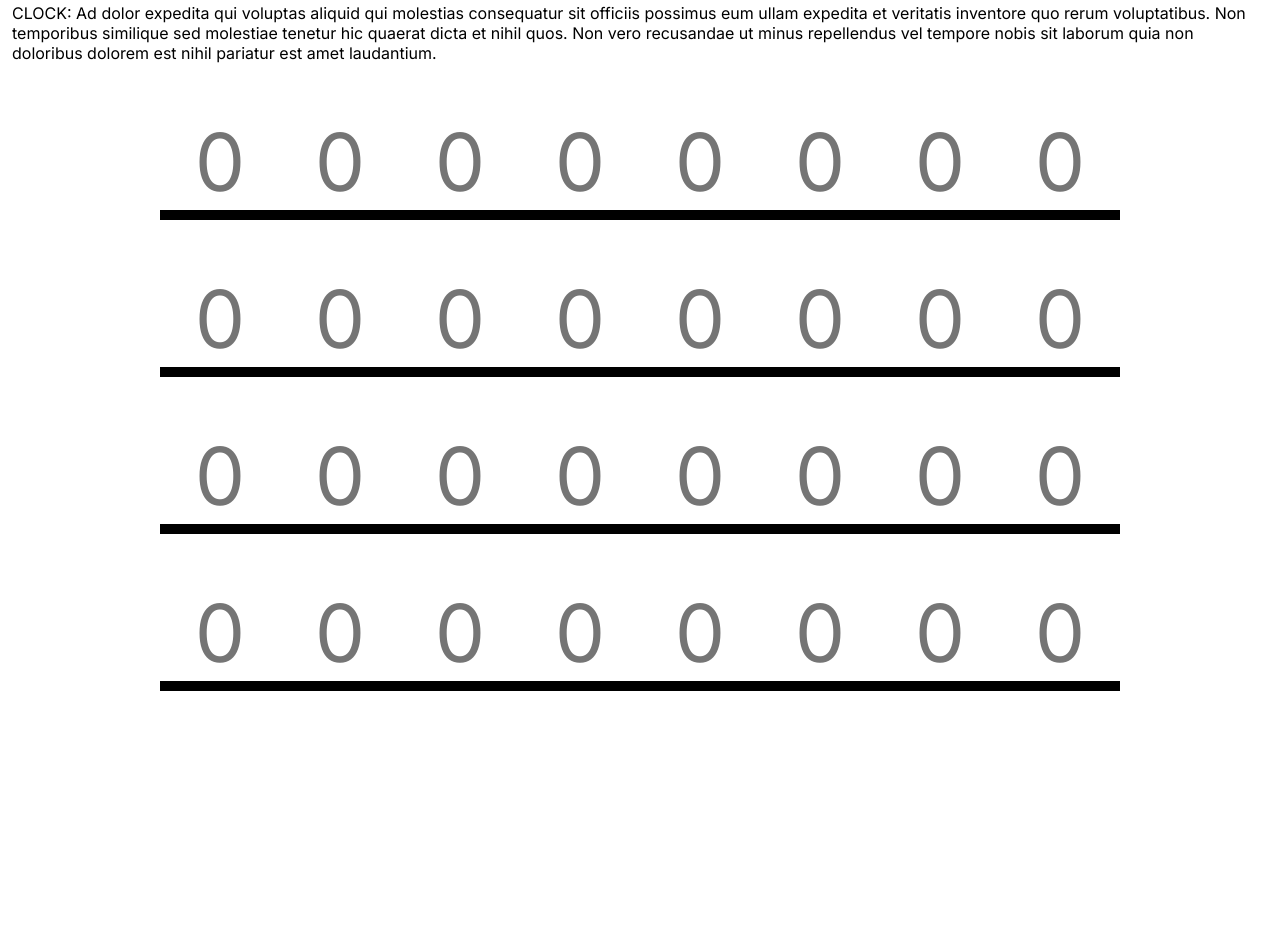
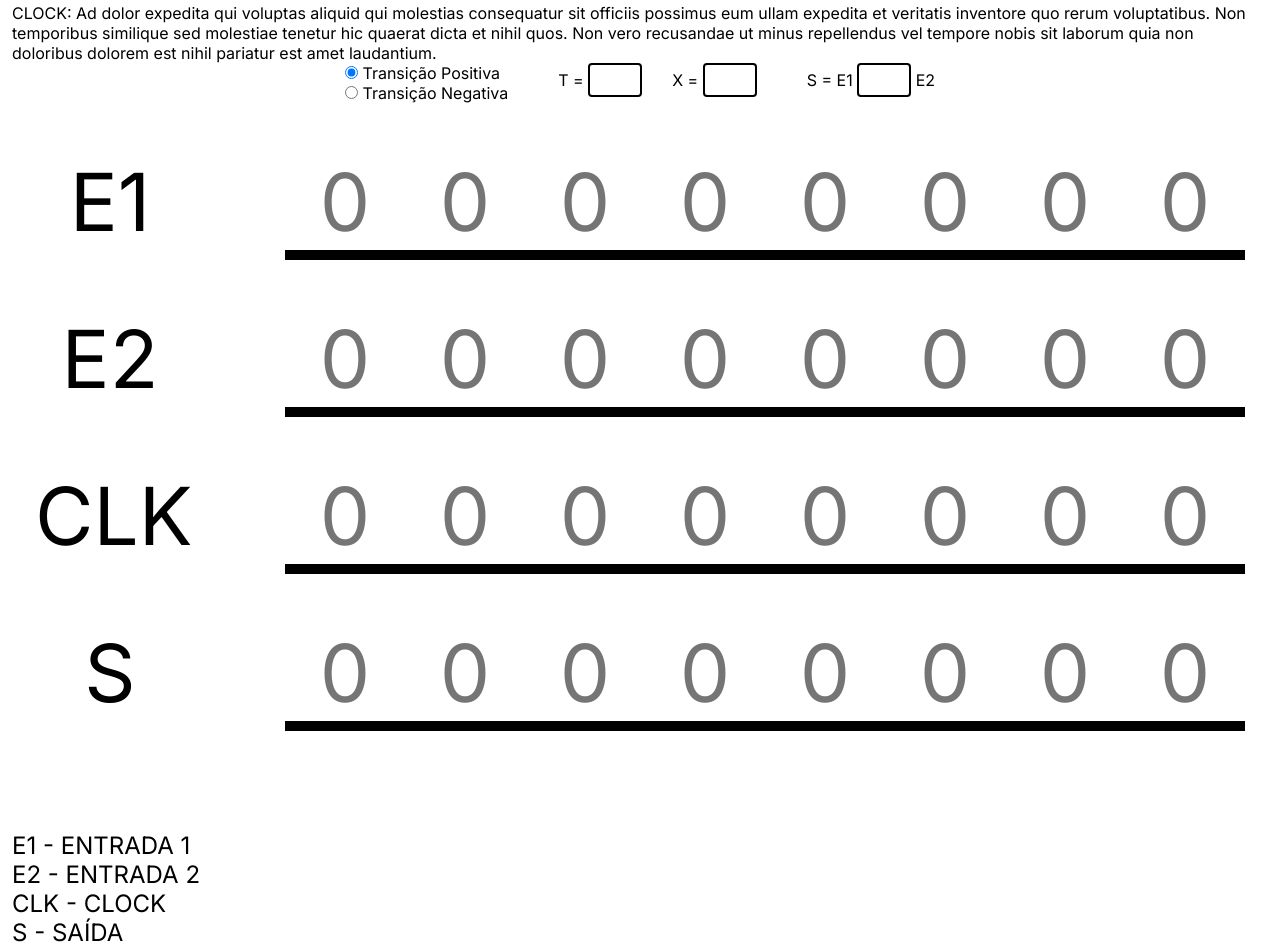
Before and after one commit to afxrnanda/pulso-clock-e-analise-temporal, a plain HTML site: page index.html in a window 1280 px wide. Shown: the part 756-1703 px from the top of the page. Before the commit the page ends 1447 px from the top, so only its background shows below. Drawn offline with nearby package versions, Linux system fonts and the light colour scheme.

Commit message:
Alterações no html do clock

```diff
--- a/index.html
+++ b/index.html
@@ -90,8 +90,32 @@
         <div class="clock_info">
             <p><span>CLOCK:</span> Ad dolor expedita qui voluptas aliquid qui molestias consequatur sit officiis possimus eum ullam expedita et veritatis inventore quo rerum voluptatibus. Non temporibus similique sed molestiae tenetur hic quaerat dicta et nihil quos. Non vero recusandae ut minus repellendus vel tempore nobis sit laborum quia non doloribus dolorem est nihil pariatur est amet laudantium.</p>
         </div>
-
+        <div class="seletores">
+            <div class="transicao-option">
+                <input type="radio" id="transicaoPositiva" name="pulseType" checked>
+                <label for="transicaoPositiva">Transição Positiva</label>
+                <br>
+                <input type="radio" id="transicaoNegativa" name="pulseType">
+                <label for="transicaoNegativa">Transição Negativa</label>
+            </div>
+            <div class="tempo">
+                <div>
+                    <label for="tempo">T =</label>
+                    <input type="text" name="tempo" id="tempo_seletor">
+                </div>
+                <div>
+                    <label for="tempo">X =</label>
+                    <input type="text" name="tempo" id="tempo_seletor">
+                </div>
+            </div>
+            <div class="saida">
+                <label for="saida">S = E1</label>
+                <input type="text" name="" id="">
+                <label for="saida">E2</label>
+            </div>
+        </div>
         <div class="entrada1_ondas">
+            <div class="entradas">E1</div>
             <div>
                 <input type="number" name="bit0" id="e1_bit0" onchange="mudar_ondas()" placeholder=0 min=0 max=1>
                 <div class="linha_horizontal" id="e1_linha_bit0"></div>
@@ -134,6 +158,7 @@
         </div>
 
         <div class="entrada2_ondas">
+            <div class="entradas">E2</div>
             <div>
                 <input type="number" name="bit0" id="e2_bit0" onchange="mudar_ondas()" placeholder=0 min=0 max=1>
                 <div class="linha_horizontal" id="e2_linha_bit0"></div>
@@ -176,6 +201,7 @@
         </div>
 
         <div class="clock_ondas">
+            <div class="entradas">CLK</div>
             <div>
                 <input type="number" name="bit0" id="clk_bit0" onchange="mudar_ondas()" placeholder=0 min=0 max=1>
                 <div class="linha_horizontal" id="clk_linha_bit0"></div>
@@ -218,6 +244,7 @@
         </div>
 
         <div class="saida_ondas">
+            <div class="entradas">S</div>
             <div>
                 <input type="number" name="bit0" id="s_bit0" onchange="mudar_ondas()" placeholder=0 min=0 max=1>
                 <div class="linha_horizontal" id="s_linha_bit0"></div>
@@ -258,7 +285,15 @@
                 <div class="linha_horizontal" id="s_linha_bit7"></div>
             </div>
         </div>
-
+        <div class="info">
+            E1 - ENTRADA 1
+            <br>
+            E2 - ENTRADA 2
+            <br>
+            CLK - CLOCK
+            <br>
+            S - SAÍDA
+        </div>
     </section>
 
     <script src="script.js"></script>
--- a/style.css
+++ b/style.css
@@ -129,3 +129,33 @@ canvas {
     width: 100%;
     height: 300px;
 }
+.entradas {
+    width: 100%;
+    max-width: 150px;
+    color: #000;
+    background-color: #fff;
+    text-align: center;
+    font-size: 80px;
+    padding-right: 100px;
+}
+.seletores {
+    justify-content: center;
+    display: flex;
+    gap: 50px;
+}
+.tempo {
+    display: flex;
+    gap: 30px;
+}
+.tempo input, .saida input {
+    width: 50px;
+    height: 30px;
+    text-align: center;
+    font-size: 16px;
+    border: 2px solid black;
+    border-radius: 4px;
+}
+.info {
+    margin-top: 100px;
+    font-size: x-large;
+}
```
